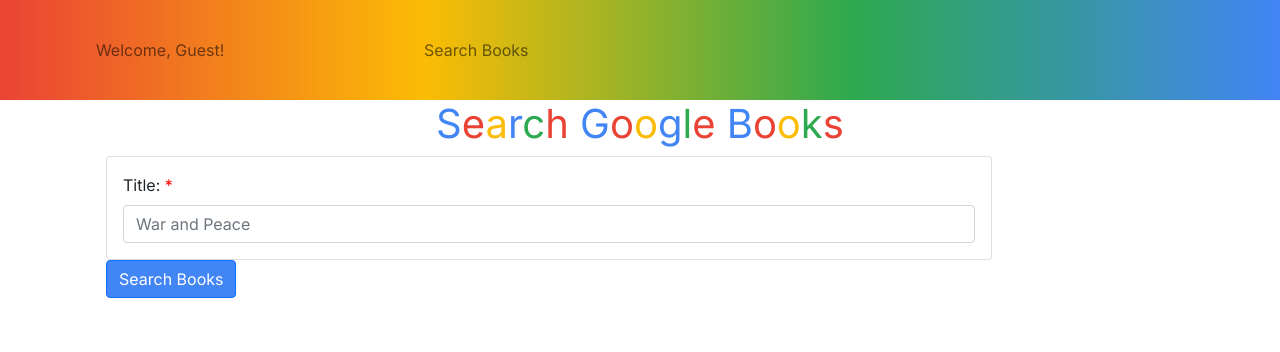
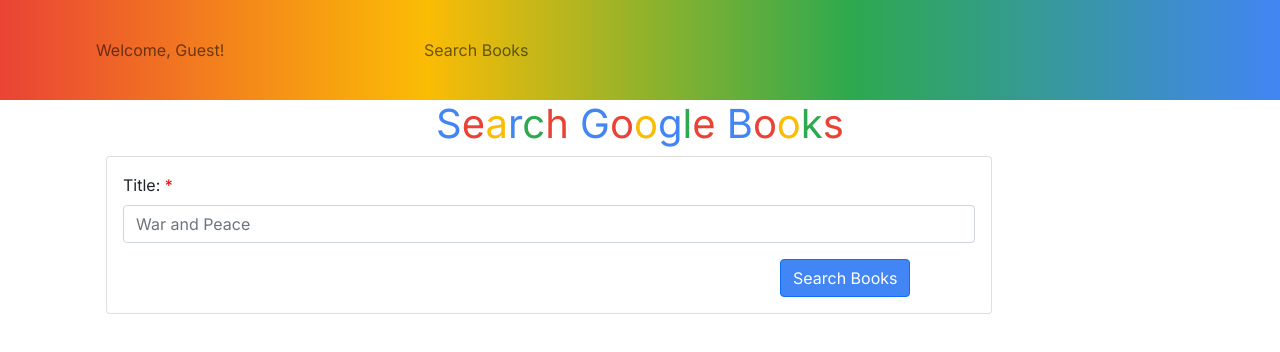
Before and after one commit to LauraCole1900/mern-google-book-search, a React (Create React App) app in the folder client/: page / in a window 1280 px wide. Shown: the top 352 px of the page. Built offline with nearby package versions, Linux system fonts and the light colour scheme.

Commit message:
moved book-search button to inside serachForm card & added top margin; increased results returned from API

```diff
--- a/client/src/components/searchForm/index.js
+++ b/client/src/components/searchForm/index.js
@@ -147,6 +147,20 @@
                     </Row>
                   </Form.Group>
 
+                  <Row>
+                    <Col sm={9}></Col>
+                    <Col sm={3}>
+                      <Button
+                        data-toggle="popover"
+                        title="Search"
+                        className="button gButton"
+                        data-btnname="searchBook"
+                        onClick={handleFormSubmit}
+                        type="button"
+                      >Search Books</Button>
+                    </Col>
+                  </Row>
+
                 </Card.Body>
               </Card>
             </Col>
@@ -159,19 +173,6 @@
               </Col>
             </Row>} */}
 
-          <Row>
-            <Col sm={2}>
-              <Button
-                data-toggle="popover"
-                title="Search"
-                className="button gButton"
-                data-btnname="searchBook"
-                onClick={handleFormSubmit}
-                type="button"
-              >Search Books</Button>
-            </Col>
-          </Row>
-
         </Form>
 
       </Container>
--- a/client/src/components/searchForm/style.css
+++ b/client/src/components/searchForm/style.css
@@ -33,4 +33,5 @@
 
 .gButton {
   background-color: var(--googleBlue);
+  margin-top: 1rem;
 }
--- a/client/src/utils/api/googleApi.js
+++ b/client/src/utils/api/googleApi.js
@@ -2,7 +2,7 @@
 
   // GET books
   searchBooks: function (book) {
-    return fetch(`https://www.googleapis.com/books/v1/volumes?q=${book}`);
+    return fetch(`https://www.googleapis.com/books/v1/volumes?q=${book}&maxResults=25`);
   }
 }
 
```
